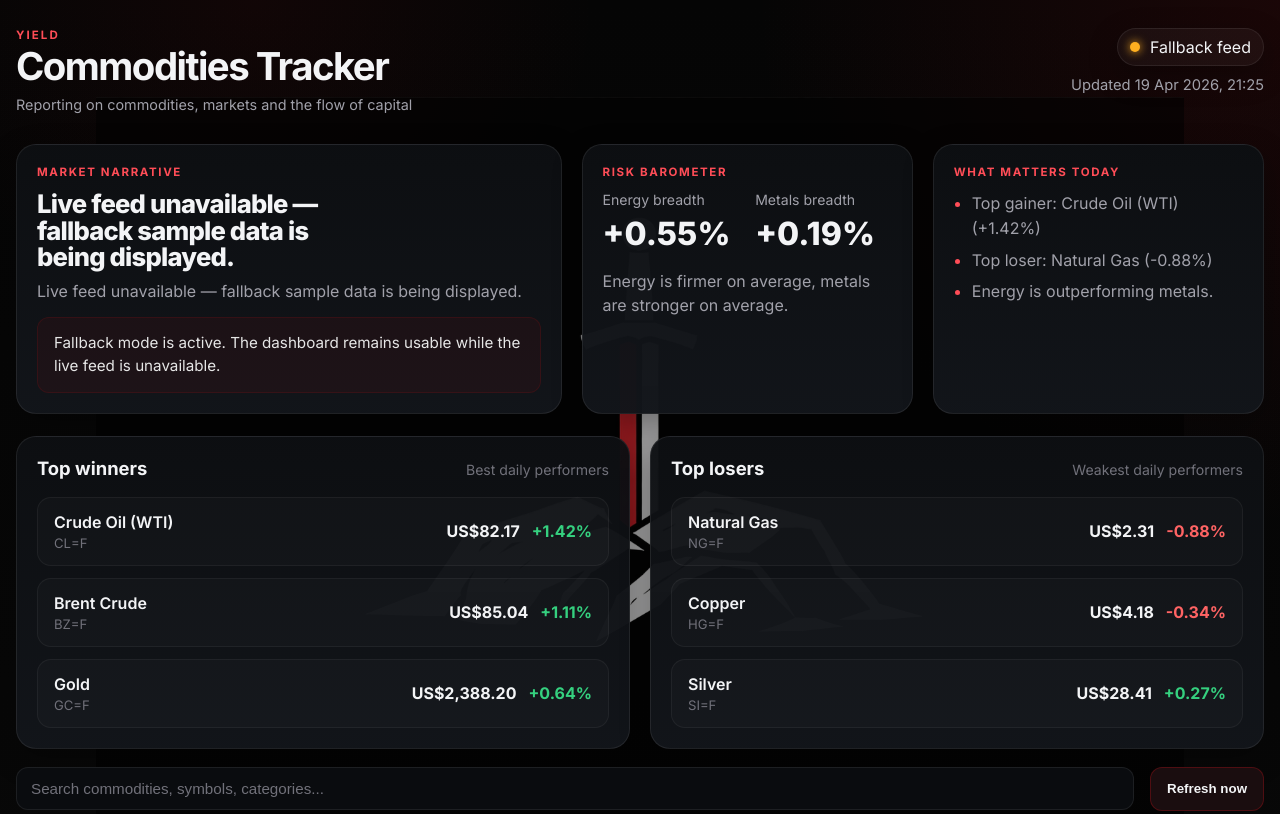
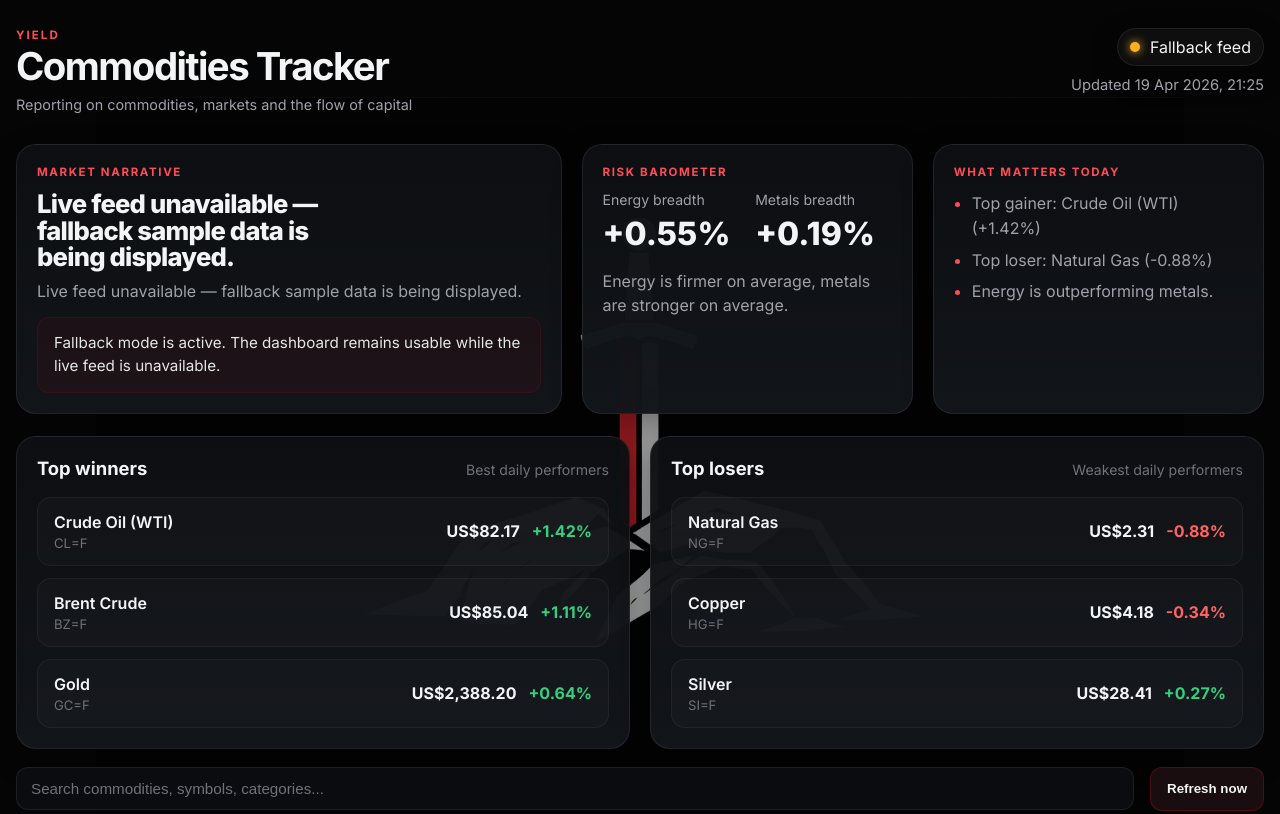
Before and after one commit to Tom-Holliday/YIELD-commodities-tracker, a plain HTML site: page index.html in a window 1280 px wide. Shown: the top 814 px of the page. Drawn offline with Linux system fonts and the light colour scheme; no server answers.

Commit message:
Initial commit

```diff
--- a/style.css
+++ b/style.css
@@ -33,9 +33,10 @@ body {
   font-family: "Inter", sans-serif;
   color: var(--text);
   background:
-    radial-gradient(circle at top right, rgba(179, 18, 23, 0.12), transparent 28%),
-    radial-gradient(circle at 20% 0%, rgba(179, 18, 23, 0.07), transparent 20%),
-    linear-gradient(180deg, #050505 0%, #090909 100%);
+    radial-gradient(circle at top right, rgba(179, 18, 23, 0.08), transparent 28%),
+    radial-gradient(circle at 20% 0%, rgba(179, 18, 23, 0.05), transparent 20%),
+    #050505;
+  background-attachment: fixed;
 }
 
 body::before {
@@ -533,3 +534,16 @@ ul li::marker {
   font-size: clamp(1.4rem, 2vw, 2rem);
   max-width: 16ch;
 }
+
+html, body {
+  height: 100%;
+  background: #050505;
+}
+
+body {
+  overscroll-behavior: none;
+}
+
+html {
+  overflow-y: scroll;
+}
```
Also changed, not shown: .wrangler/cache/wrangler-account.json (added), 2 other files.
